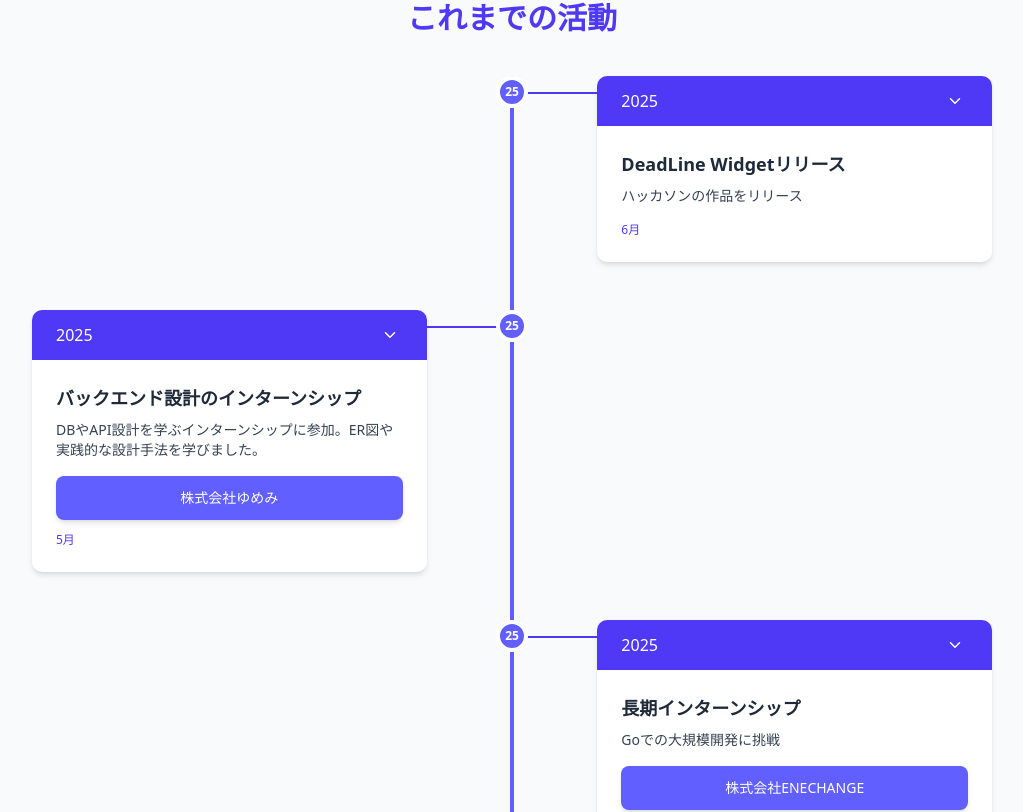
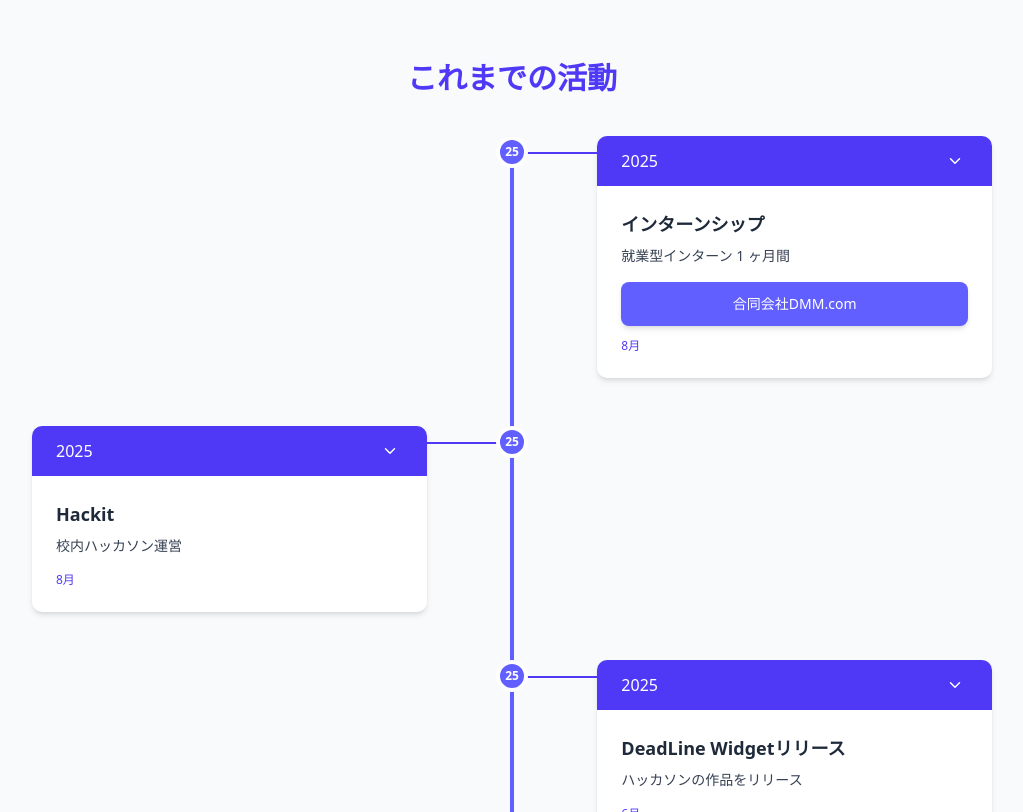
Before and after one commit to ko-tarou/my-portfolio, a Next.js app: page / in a window 1280 px wide. Shown: the part 1800-2612 px from the top of the page, without its empty margins (128-1151 px from the left). Built offline with nearby package versions, Linux system fonts and the light colour scheme.

Commit message:
add 8月追加

```diff
--- a/src/app/page.tsx
+++ b/src/app/page.tsx
@@ -75,6 +75,23 @@ export default function Home() {
   const [isDialogOpen, setIsDialogOpen] = useState<boolean>(false)
   const [mobileMenuOpen, setMobileMenuOpen] = useState<boolean>(false)
   const [events, setEvents] = useState<TimelineEvent[]>([
+    {
+      year: "2025",
+      title: "インターンシップ",
+      description: "就業型インターン 1 ヶ月間",
+      organization: "合同会社DMM.com",
+      date: "8月",
+      details: "コンポーネント設計から、テスト、バグ修正まで幅広く学びました。とても勉強になりました。",
+      isExpanded: false,
+    },
+    {
+      year: "2025",
+      title: "Hackit",
+      description: "校内ハッカソン運営",
+      date: "8月",
+      details: "校内 13 サークルが所属する DevelopHub にて、3 日間開催のハッカソンを主催しました。",
+      isExpanded: false,
+    },
     {
       year: "2025",
       title: "DeadLine Widgetリリース",
@@ -285,6 +302,7 @@ export default function Home() {
               "TypeScript",
               "Next.js",
               "Go",
+              "Figma",
               "Kubernetes",
               "Docker",
               "LLM",
```
